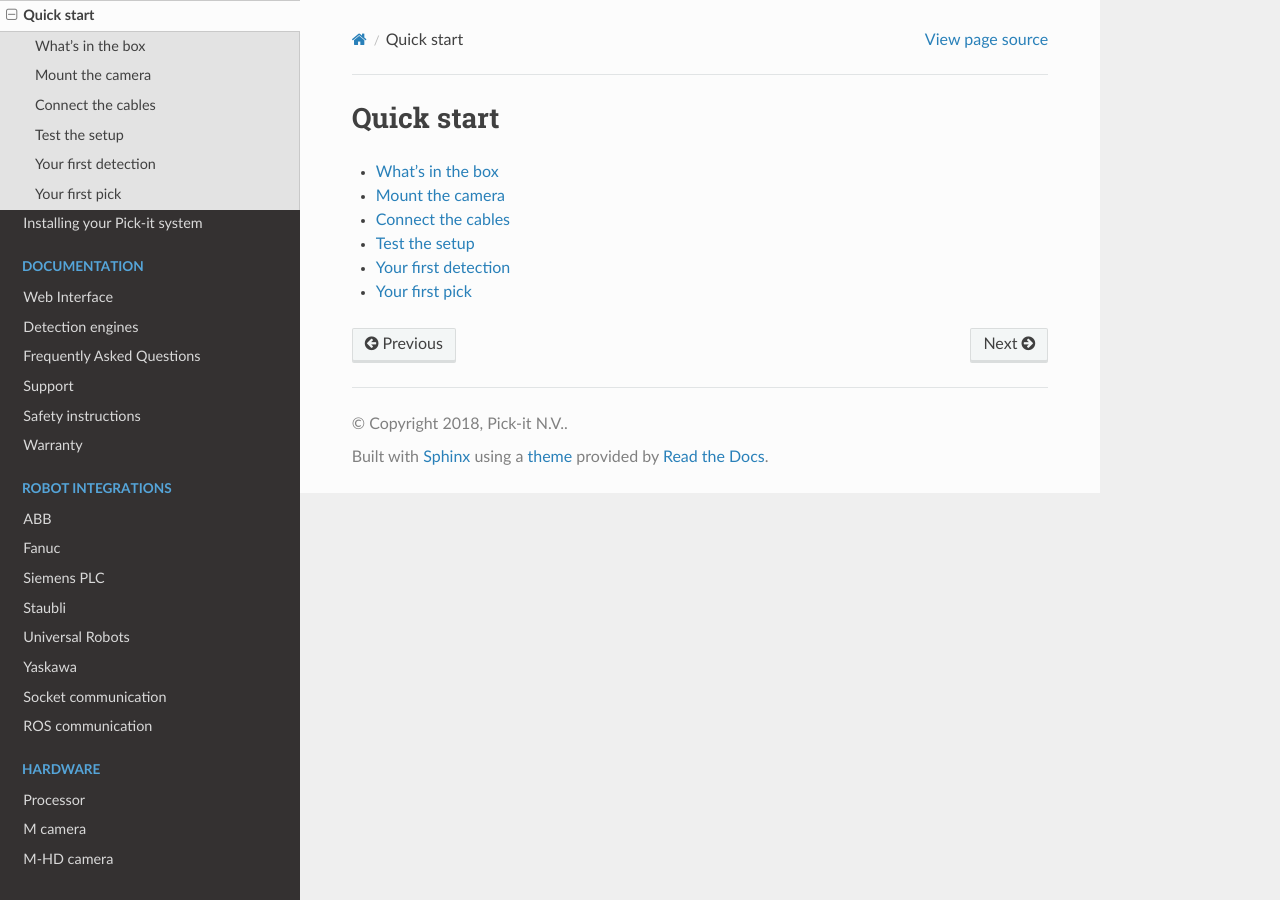
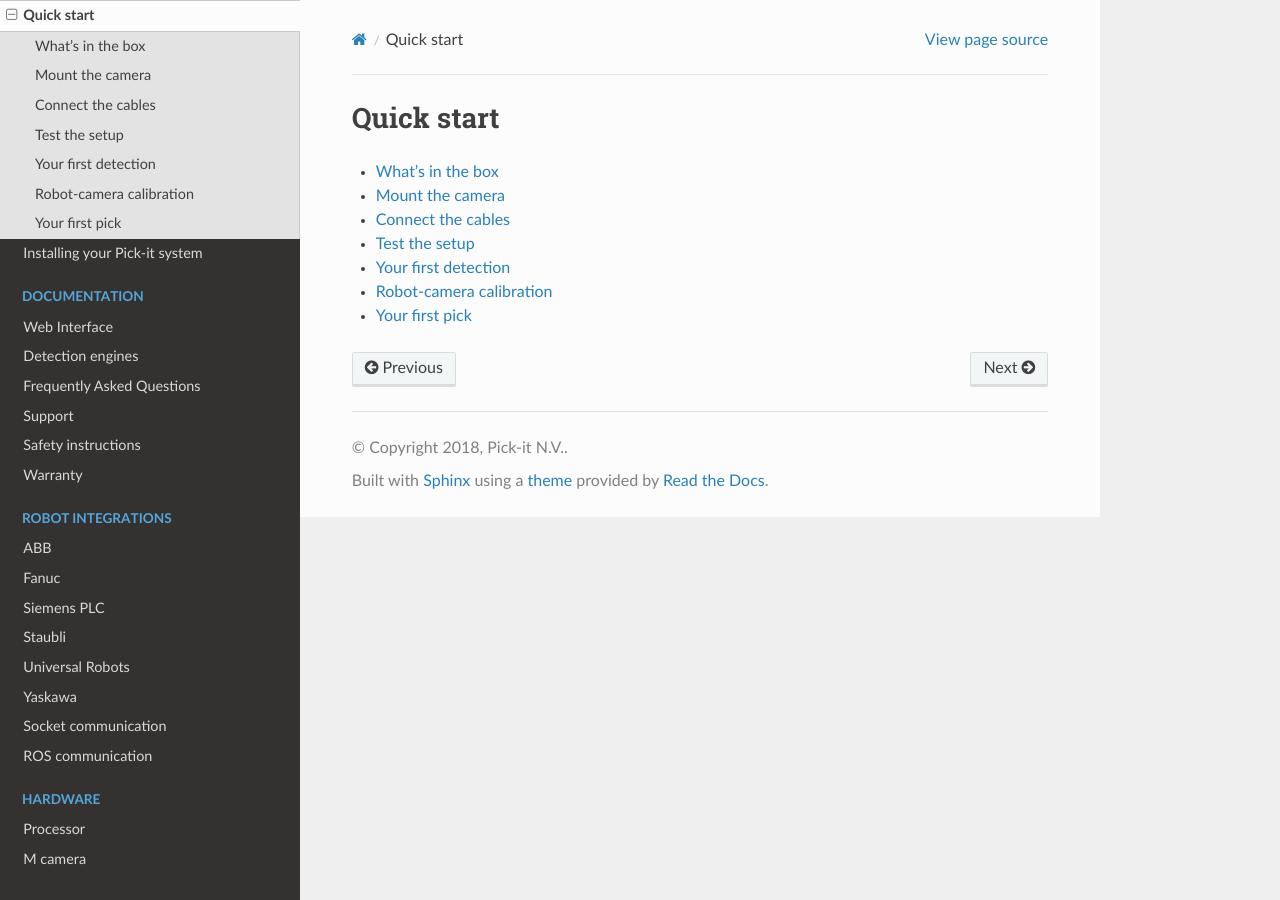
Before and after one commit to yuanshunning/pickit-docs, a Sphinx documentation site: the page built from docs/quick-start/index.rst, in a window 1280 px wide. Built offline with Sphinx 7.4.7 and the Read the Docs theme 2.0.0, drawn with Linux system fonts in a browser that asks for light colours; pages that are not in the unit, such as notebooks, are missing from menus.

Commit message:
Added missing calibration step

```diff
--- a/docs/quick-start/index.rst
+++ b/docs/quick-start/index.rst
@@ -9,4 +9,5 @@ Quick start
     connect-the-cables
     test-the-setup
     your-first-detection
+    robot-camera-calibration
     your-first-pick
```
